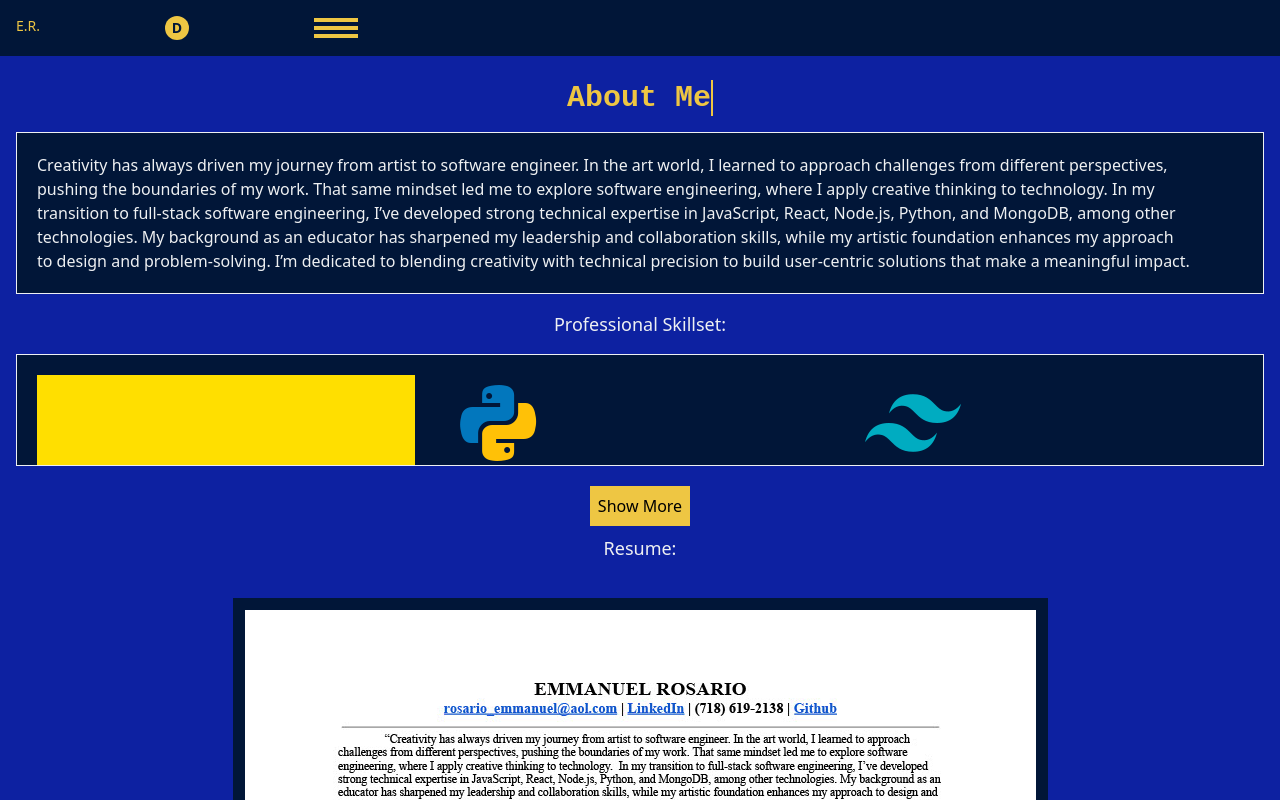
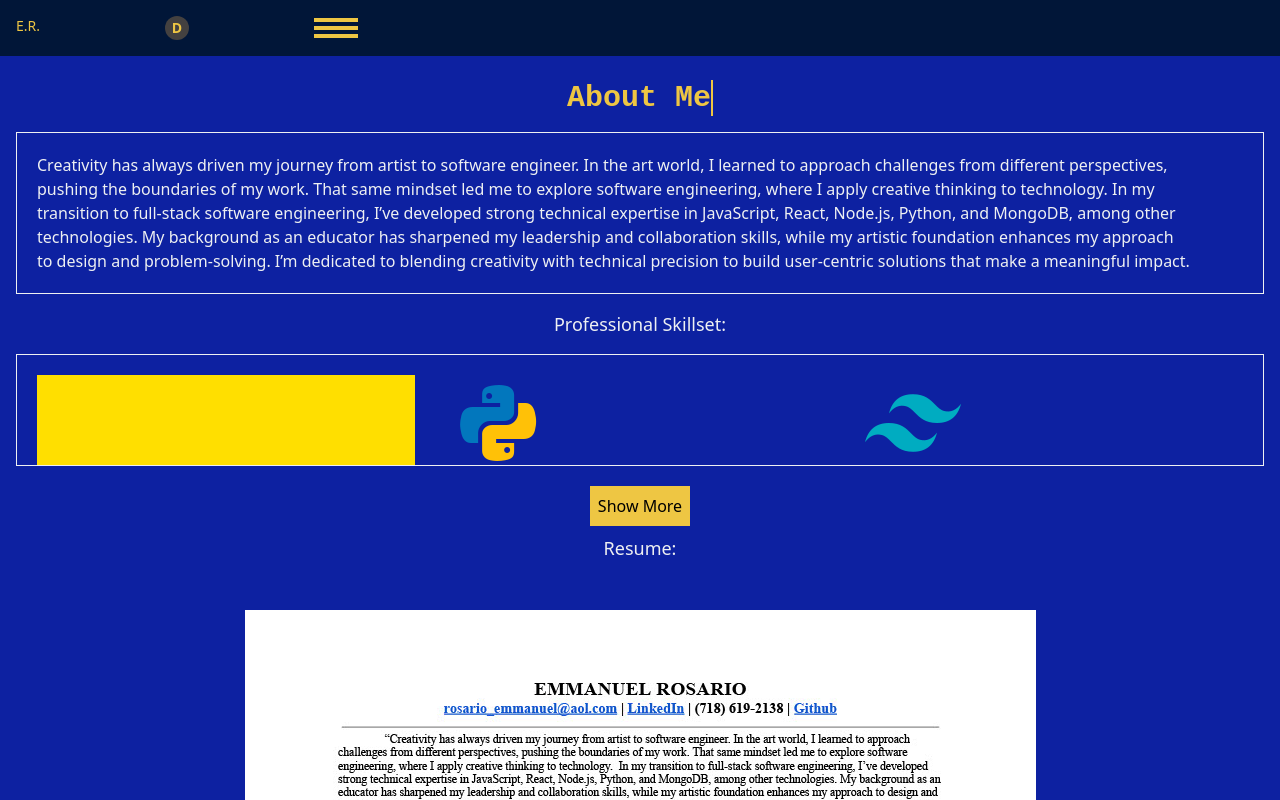
Before and after one commit to RosarioManny/ERosario-Portfolio-Site, a React (Vite) app: page /about in a window 1280 px wide. Shown: the top 800 px of the page. Built offline with nearby package versions, Linux system fonts and the light colour scheme.

Commit message:
darkMode Nav

```diff
--- a/src/components/Home.jsx
+++ b/src/components/Home.jsx
@@ -57,7 +57,7 @@ const Home = () => {
           </div>
         </div>
           <div className="">
-            <p className={`${theme.bodyText.default} ${theme.container.default} ${darkMode && theme.dark.bodyText} my-16`}>
+            <p className={`${theme.bodyText.default} ${theme.container.default} ${darkMode ? theme.dark.container : "bg-midnight"} my-16`}>
               <b>Hello,</b>
                 <br/>
                 I hope to work with you in our next projects. To learn more about me please explore my page.
--- a/src/components/partials/_Navbar.jsx
+++ b/src/components/partials/_Navbar.jsx
@@ -29,14 +29,17 @@ const Navbar = () =>  {
   return (
     <nav className={`${theme.container.nav} ${theme.subheading.nav} ${darkMode ? theme.dark.nav : "bg-midnight"} z-10 overflow`}>
         <Link to="/home"> E.R.</Link>
-        <button
+        <div
         onClick={toggleDarkMode}
-        className='
-        w-6 h-6 text-sm rounded-full bg-sunburst text-midnight font-semibold
-        dark:text-onyx dark:bg-frost'
+        className=
+        {` w-6 h-6 p-[2px] text-center text-sm rounded-full font-semibold transition-all duration-700
+        ${darkMode ? "bg-midnight text-frost " : "bg-charcoal"}
+        `}
         >
-          {darkMode ? "L" : "D"}
-        </button>
+          {darkMode ?  "L" : "D"}
+        </div>
+
+        {/* Burger  */}
         <button onClick={handleClick} className="z-10 relative flex flex-col justify-center items-center space-y-1 p-9;">
           <span
             className={`
--- a/src/styles/style.js
+++ b/src/styles/style.js
@@ -40,8 +40,8 @@ export const theme = {
     hover: ""
   },
   container: {
-    default: "bg-midnight p-5 p m-4 border-[1px] border-frost",
-    img: "bg-midnight p-3",
+    default: "p-5 p m-4 border-[1px] border-frost",
+    img: " p-3",
     nav: "p-4 space-x-[125px] flex top-0 right-0 left-0",
     footer: "items-center mt-auto flex flex-col space-y-1 text-frost text-sm p-2 flex position-fixed ",
     socialsLogos: "bg-sunburst p-2",
@@ -58,7 +58,7 @@ export const theme = {
     bodyText: "text-glacier",
     nav: "text-tangerine bg-charcoal transition-colors duration-500 ",
     burger: "bg-tangerine",
-    container: "bg-charcoal",
+    container: "bg-charcoal text-glacier transition-colors duration-500",
     bg: "bg-onyx",
     footer: "bg-charcoal"
   },
```
Also changed, not shown: src/assets/moon-svgrepo-com.svg (added), src/assets/sunny-svgrepo-com.svg (added).
